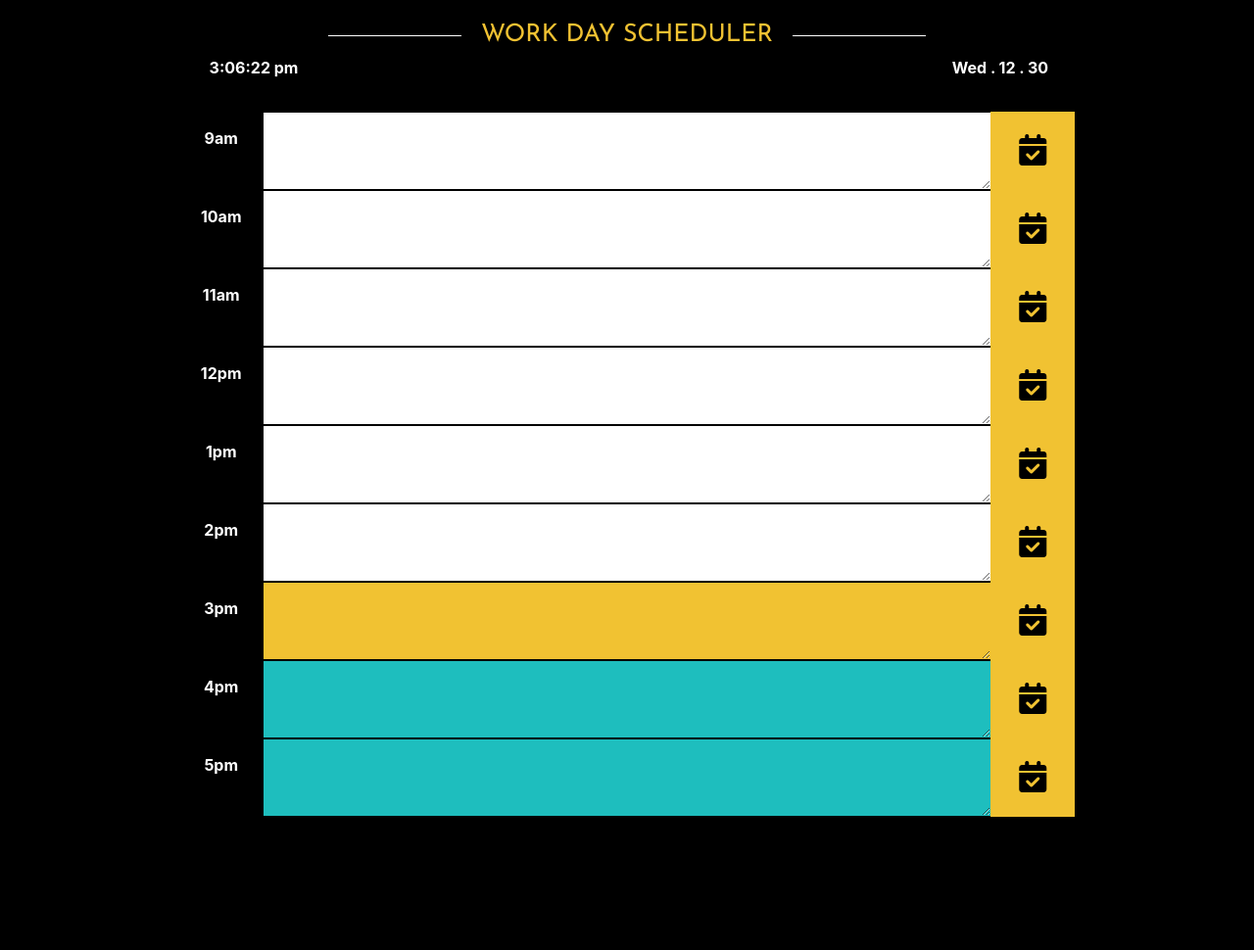
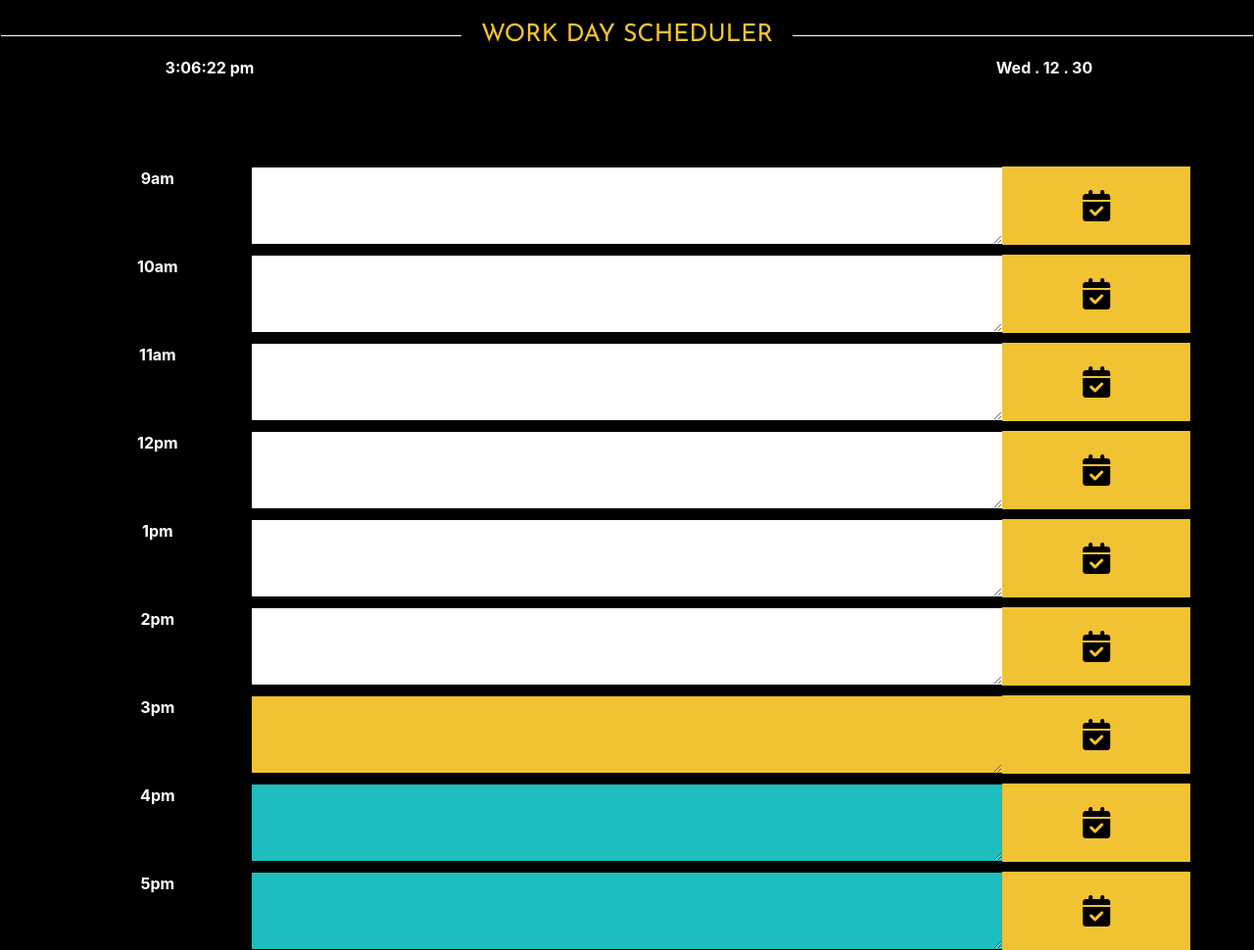
Before and after one commit to NovakRM/Workday-Planner, a plain HTML site: page index.html in a window 1280 px wide. Shown: the whole page at 98% size. Before the commit the page ends 834 px from the top, so only its background shows below. Drawn offline with nearby package versions, Linux system fonts and the light colour scheme.

Commit message:
overhauled styling to bootstrap grids

```diff
--- a/index.html
+++ b/index.html
@@ -24,34 +24,19 @@
   </head>
 
   <body>
-    <div class="grid-container">
-      <div class="header">
-        <div class="TIME">TIME</div>
+    <div class="header row">
+      <div class="TITLE col-12"><span class="title-wrap">WORK DAY SCHEDULER</span></div>
+        <div class="col-1"></div>
+        <div class="TIME col-2">TIME</div>
         <!--dynamically updates-->
-        <div class="DATE">DATE</div>
+        <div class="col-6"></div>
+        <div class="DATE col-2">DATE</div>
+        <div class="col-1"></div>
         <!--dynamically updates-->
-       <div class="TITLE"><span class="title-wrap">WORK DAY SCHEDULER</span></div>
+    </div>
+      <div class="SCHEDULE">
+
       </div>
-      <div class="SCHEDULE">
-        <div class="HOURS">
-        </div>
-        <div class="tasks">
-          <!--JS will append TEXTAREA elements here-->
-        </div>
-        <div class="buttons">
-         <button><i class="fas fa-calendar-check fa-2x"></i></button> <!--going to be styled in as buttons-->
-         <button><i class="fas fa-calendar-check fa-2x"></i></button>
-         <button><i class="fas fa-calendar-check fa-2x"></i></button>
-         <button><i class="fas fa-calendar-check fa-2x"></i></button>
-         <button><i class="fas fa-calendar-check fa-2x"></i></button>
-         <button><i class="fas fa-calendar-check fa-2x"></i></button>
-         <button><i class="fas fa-calendar-check fa-2x"></i></button>
-         <button><i class="fas fa-calendar-check fa-2x"></i></button>
-         <button><i class="fas fa-calendar-check fa-2x"></i></button>
-         </div>
-        </div>
-      </div>
-
     </div>
     <script src="https://cdnjs.cloudflare.com/ajax/libs/jquery/3.2.1/jquery.min.js"></script>
     <script src="https://cdnjs.cloudflare.com/ajax/libs/moment.js/2.24.0/moment.min.js"></script>
--- a/logic.js
+++ b/logic.js
@@ -24,7 +24,7 @@ setInterval(function(){
 //============== schedule ==============
 
 let workDay = [
-    {time:"9am", key:9}, //H is called in dayjs, if KEY is > (H)
+    {time:"9am", key:9}, //H is called in dayjs, our comparisons will be if KEY is > (H)
     {time:"10am", key:10},
     {time:"11am", key:11},
     {time:"12pm", key:12},
@@ -36,15 +36,25 @@ let workDay = [
 ]
 
 
-appendTasks(workDay)
 buildSchedule(workDay) //parsing in workDay is what specifies the array for text to be pulled from
 
 
-//Populate workHours with hours of the day [DONE!]
 function buildSchedule(workDay){
+    //Populate workHours with hours of the day [DONE!]
     for (i=0; i<workDay.length; i++){
-        let hour =  $("<div></div>").addClass("hour").text(workDay[i].time) // create a div for each hour, apply class hour, textcontent is pulled from time index
-        $(".HOURS").append(hour)// append to HOURS div
+        let container =  $("<div></div>").addClass("row")
+        let hour =  $("<div></div>").addClass("hour col-2").text(workDay[i].time) // create a div for each hour, apply class hour, textcontent is pulled from time index
+        container.append(hour)// append to HOURS
+
+        //Populate scheduleItems with textareas [DONE!]
+        let tasks = $("<textarea></textarea>")
+        tasks.attr("class", "input col-8")
+        tasks.attr("key", workDay[i].key)
+        container.append(tasks)
+
+        let buttons = $("<button></button>").addClass("fas fa-calendar-check fa-2x col-2")
+        container.append(buttons)
+        $(".SCHEDULE").append(container)
     }
 }
 
@@ -60,13 +70,3 @@ function setColor(){
         } else {$(".input")[i].id="future" }
     }
 }
-
-//Populate scheduleItems with textareas [DONE!]
-function appendTasks(){
-    for (i=0; i<workDay.length; i++){
-        let tasks = $("<textarea></textarea>")
-        tasks.attr("class", "input")
-        tasks.attr("key", workDay[i].key)
-        $(".tasks").append(tasks)
-    }
-}
--- a/style.css
+++ b/style.css
@@ -1,26 +1,11 @@
-html, body, .grid-container { height: 100%; margin: 0; background-color: black;}
+html, body { height: 100%; background-color: black;}
 
-.grid-container {
-  display: grid;
-  grid-template-columns: 0.5fr 2.5fr 0.5fr;
-  grid-template-rows: 0.2fr 0.5fr 3.1fr 0.2fr;
-  gap: 0px 0px;
-  grid-template-areas:
-    ". . ."
-    ". header ."
-    ". schedule ."
-    ". . .";
+body {
+  margin-left: 1rem;
+  margin-right: 1rem;
 }
 
 .header {
-  display: grid;
-  grid-template-columns: 1fr 4fr 1fr;
-  grid-template-rows: 1fr 1fr;
-  gap: 0px 0px;
-  grid-template-areas:
-    ". TITLE ."
-    "TIME . DATE";
-  grid-area: header;
   background-color: black;
   color: white;
   padding: 25px 0px 25px 0px;
@@ -31,22 +16,25 @@ html, body, .grid-container { height: 100%; margin: 0; background-color: black;}
   border: 5px solid black;
 }
 
+.row{
+  margin-bottom: 10px;
+}
+
 /*going to be JS interactive, can't combine due to dedicated grid areas*/
 .DATE {
-    grid-area: DATE;
     font-weight: bold;
     text-align: center;
+    float: left;
 }
 
 /*going to be JS interactive*/
 .TIME {
-    grid-area: TIME;
     font-weight: bold;
     text-align: center;
+    float: right;
 }
 
 .TITLE {
-    grid-area: TITLE;
     font-family: 'Josefin Sans', sans-serif;
     text-align:center;
     border-bottom: 1px solid white;
@@ -61,48 +49,27 @@ html, body, .grid-container { height: 100%; margin: 0; background-color: black;}
 }
 
 .SCHEDULE {
-  display: grid;
-  grid-template-columns: 0.3fr 2.6fr 0.3fr;
-  grid-template-rows: 5fr;
-  gap: 0px 0px;
-  grid-template-areas:
-    "hours schedule-item button"
-    "hours . ."
-    "hours . ."
-    "hours . .";
-  grid-area: schedule;
+ margin: 5vw;
 }
 
-.HOURS { /*where it's being appended*/
-  gap: 0px 0px;
-  grid-area: hours;
+.hour{ /*what's being generated*/
+  min-height: 80px;
+  max-height: 80px;
+  font-weight: bold;
+  color: white;
   text-align: center;
-  color: white;
-  background-color: black;
-}
-  .hour{ /*what's being generated*/
-    padding: 15px;
-    min-height: 80px;
-    max-height: 80px;
-    font-weight: bold;
-  }
-
-.tasks { /*container for textareas*/
-  display: grid;
-  grid-template-columns: 1fr;
-  gap: 0px 0px;
-  grid-area: schedule-item;
 }
 
 textarea {
   border-color: black;
   border-width: 1px 0px 1px 0px;
+  font-family: Arial, Helvetica, sans-serif;
   font-size: 13px;
   line-height: 15px;
-  padding: 15px;
   min-height: 80px;
   max-height: 80px;
   overflow: auto;
+  padding: 10px;
 }
 
 #past {
@@ -119,12 +86,9 @@ textarea {
   font-weight: bold;
 }
 
-.buttons { grid-area: button; }
+/* .buttons { grid-area: button; } */
 
 button{
   border: 0;
-  width: 100%;
   background-color: #f1c232;
-  min-height: 80px;
-  max-height: 80px;
 }
```
